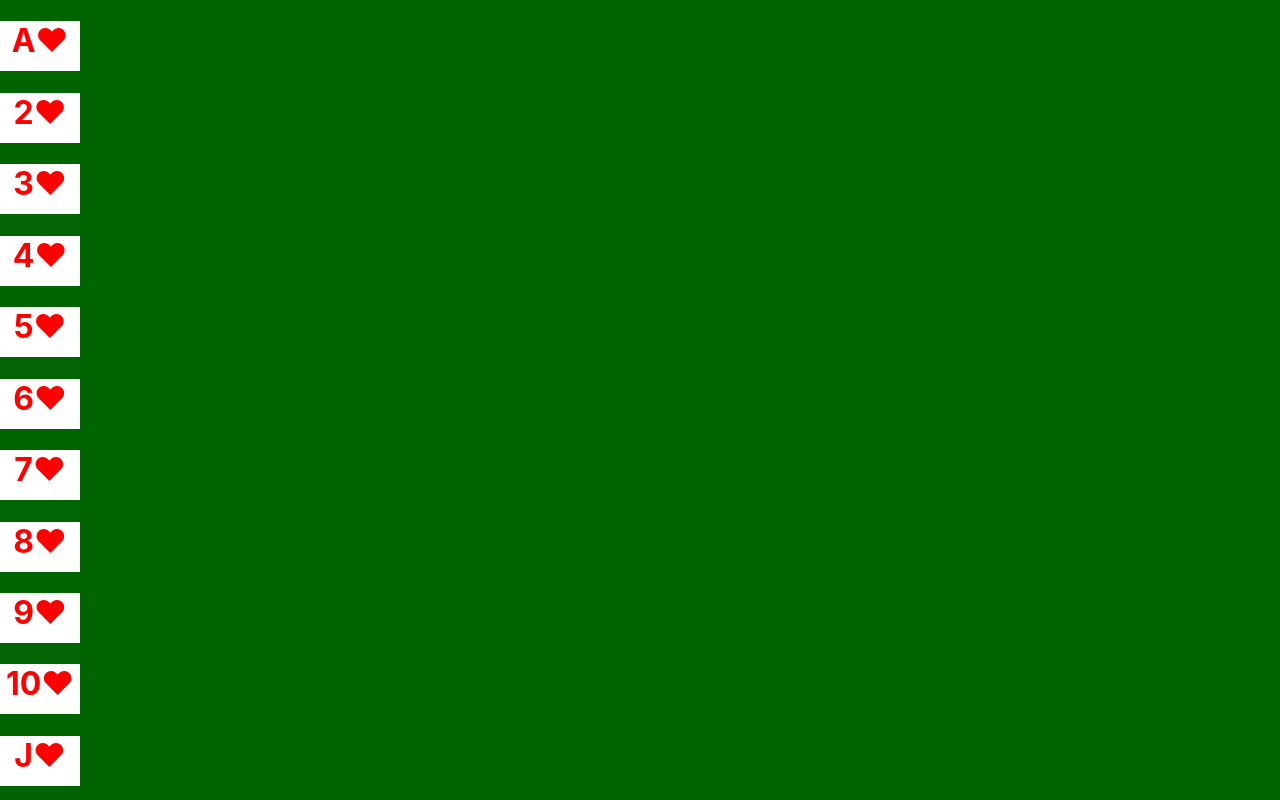
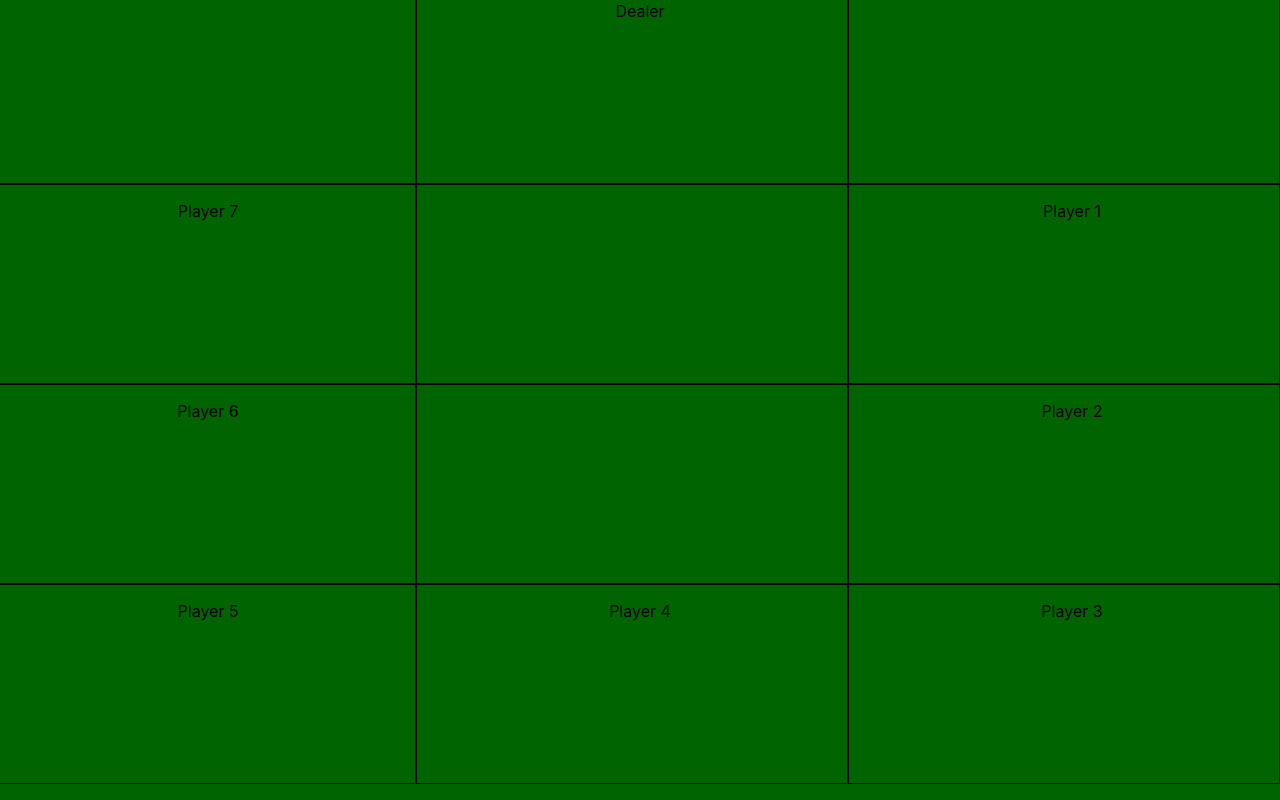
Before and after one commit to PhakphumV/blackjack-sim-th, a React (Create React App) app: page / in a window 1280 px wide. Shown: the top 800 px of the page. Built offline with nearby package versions, Linux system fonts and the light colour scheme.

Commit message:
Create table and players
close GH-2

```diff
--- a/package.json
+++ b/package.json
@@ -3,6 +3,9 @@
   "version": "0.1.0",
   "private": true,
   "dependencies": {
+    "@emotion/react": "^11.10.5",
+    "@emotion/styled": "^11.10.5",
+    "@mui/material": "^5.10.14",
     "@testing-library/jest-dom": "^5.16.5",
     "@testing-library/react": "^13.4.0",
     "@testing-library/user-event": "^13.5.0",
--- a/src/App.tsx
+++ b/src/App.tsx
@@ -1,23 +1,41 @@
 import React from "react";
-import logo from "./logo.svg";
+import { cards } from "./helpers/cards";
+import Card from "./components/cards";
+import { PlayerSeat, DealerSeat, BlackJacker } from "./helpers/seat";
+// import Grid from '@mui/material/Grid'; // Build faster
+import { Grid } from "@mui/material"; // Easier to read code
+
 import "./App.css";
-import { cards } from "./cards";
-import Card from "./components/cards";
 
 function App() {
+  const playerNames = React.useMemo(
+    () =>
+      Array(7)
+        .fill("Player")
+        .map((name, index) => `${name} ${index + 1}`),
+    []
+  );
+
+  const [players, _setPlayers] = React.useState<BlackJacker[]>(
+    playerNames.map((name, index) => ({
+      name: name,
+      seat: PlayerSeat[index],
+      isPlayer: true,
+    }))
+  );
+
   return (
     <div className="App">
-      {cards.map((card, idx) => {
-        return (
-          <Card
-            label={card.label}
-            suit={card.suit}
-            color={card.color}
-            point={card.point}
-            key={idx}
-          />
-        );
-      })}
+      <Grid container spacing={2} direction="row" sx={{ minHeight: "100vh" }}>
+        {Array(12)
+          .fill(0)
+          .map((_, i) => (
+            <Grid item xs={4} key={i} border={1}>
+              {players.find((player) => player.seat === i)?.name}
+              {i === DealerSeat && "Dealer"}
+            </Grid>
+          ))}
+      </Grid>
     </div>
   );
 }
--- a/src/components/cards.tsx
+++ b/src/components/cards.tsx
@@ -1,4 +1,4 @@
-import { CardProp } from "../cards";
+import { CardProp } from "../helpers/cards";
 
 const Card = ({ label, suit, color, point }: CardProp) => {
   return (
--- /dev/null
+++ b/src/helpers/seat.tsx
@@ -0,0 +1,12 @@
+export interface BlackJacker {
+  name: string;
+  seat: number;
+  isPlayer: boolean;
+}
+
+export interface SeatProp {}
+
+// Grid size 3x4
+export const PlayerSeat: number[] = [5, 8, 11, 10, 9, 6, 3];
+
+export const DealerSeat = 1;
```
Also changed, not shown: src/helpers/cards.ts (renamed from src/cards.ts), 1 other file (tests, documents, lock files or other folders).
